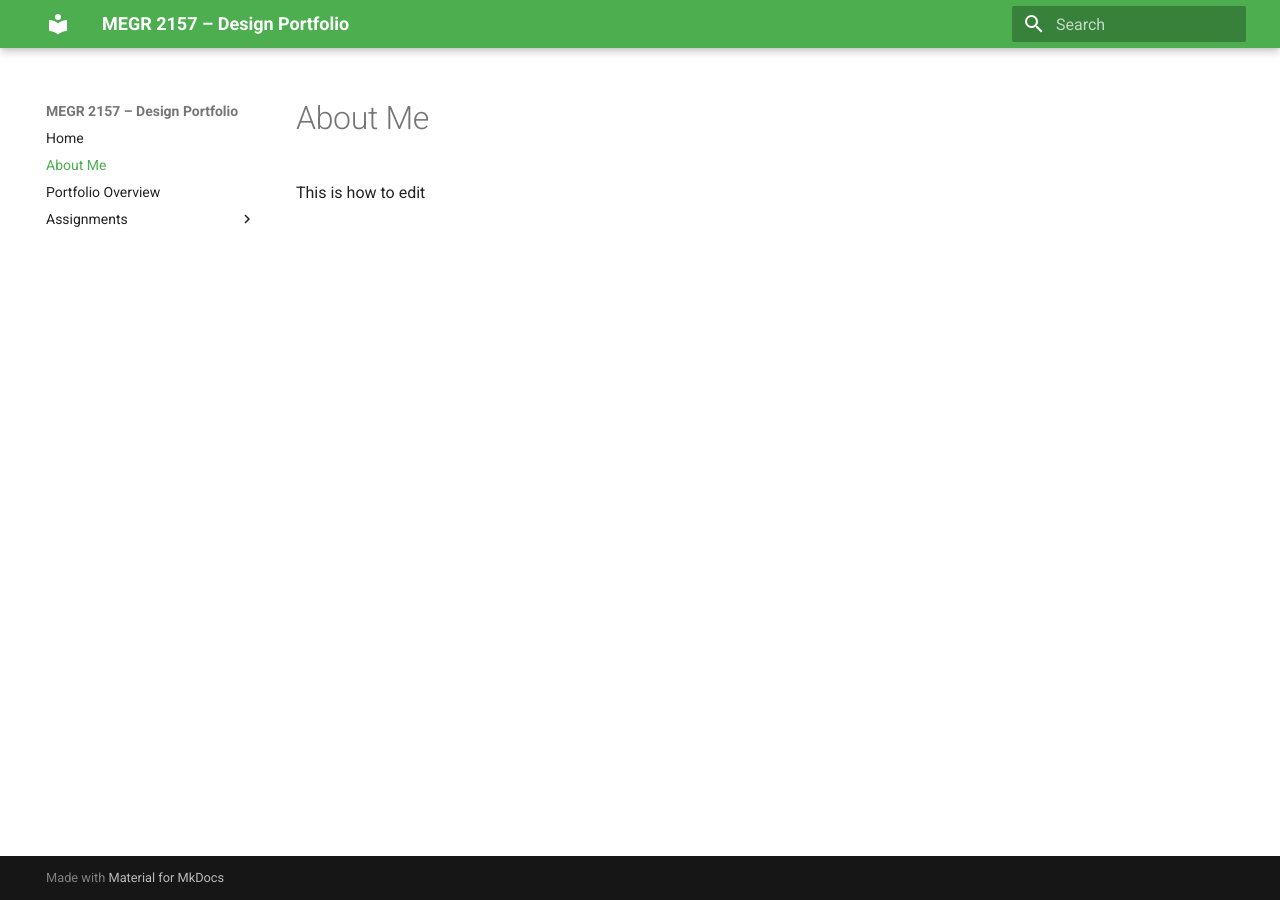
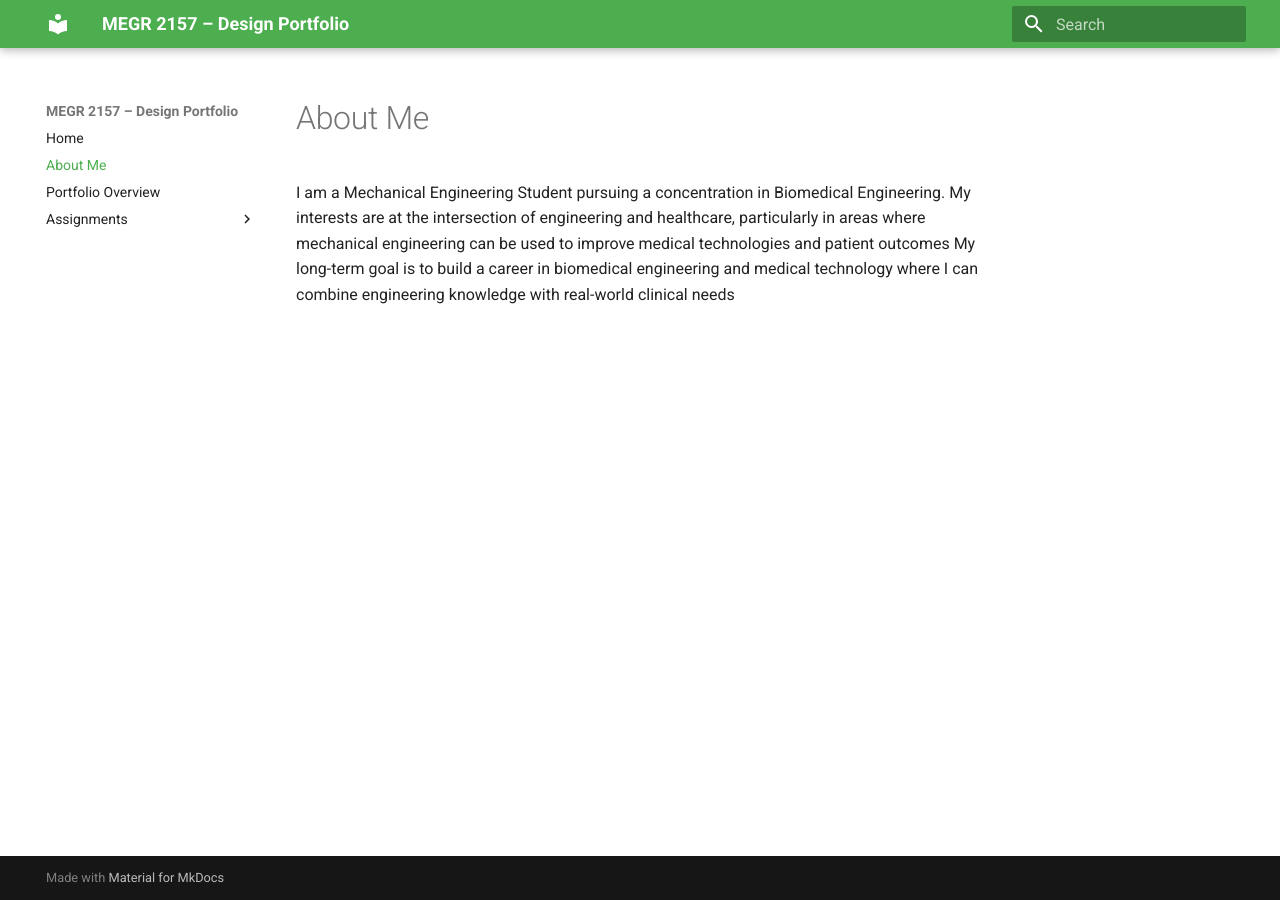
Before and after one commit to Rama-H/megr2157-portfolio, an MkDocs documentation site: the page built from docs/aboutme/index.md, in a window 1280 px wide. Built offline with MkDocs 1.6.1 and Material for MkDocs 9.7.7, drawn with Linux system fonts in a browser that asks for light colours.

Commit message:
Update About Me section with personal details
Added personal information about academic background and career goals in biomedical engineering.

```diff
--- a/docs/aboutme/index.md
+++ b/docs/aboutme/index.md
@@ -1,2 +1,3 @@
 #About Me
-This is how to edit
+I am a Mechanical Engineering Student pursuing a concentration in Biomedical Engineering. My interests are at the intersection of engineering and healthcare, particularly in areas where mechanical engineering can be used to improve medical technologies and patient outcomes
+My long-term goal is to build a career in biomedical engineering and medical technology where I can combine engineering knowledge with real-world clinical needs
```
